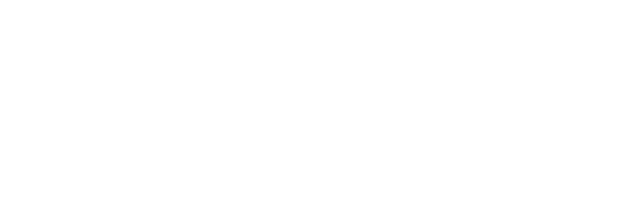
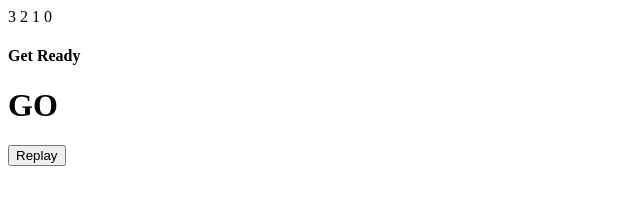
Before and after one commit to Newbie814/ain-countdown, a plain HTML site: page index.html in a window 1280 px wide. Shown: the whole page, without its empty margins (0-640 px from the left). Drawn offline with Linux system fonts and the light colour scheme.

Commit message:
html layout

```diff
--- a/index.html
+++ b/index.html
@@ -8,5 +8,22 @@
     <script src="app.js" defer></script>
     <title>Animated Countdown</title>
   </head>
-  <body></body>
+  <body>
+    <div class="counter">
+      <div class="nums">
+        <span class="in">3</span>
+        <span>2</span>
+        <span>1</span>
+        <span>0</span>
+      </div>
+      <h4>Get Ready</h4>
+    </div>
+
+    <div class="final">
+      <h1>GO</h1>
+      <button id="replay">
+        <span>Replay</span>
+      </button>
+    </div>
+  </body>
 </html>
```
